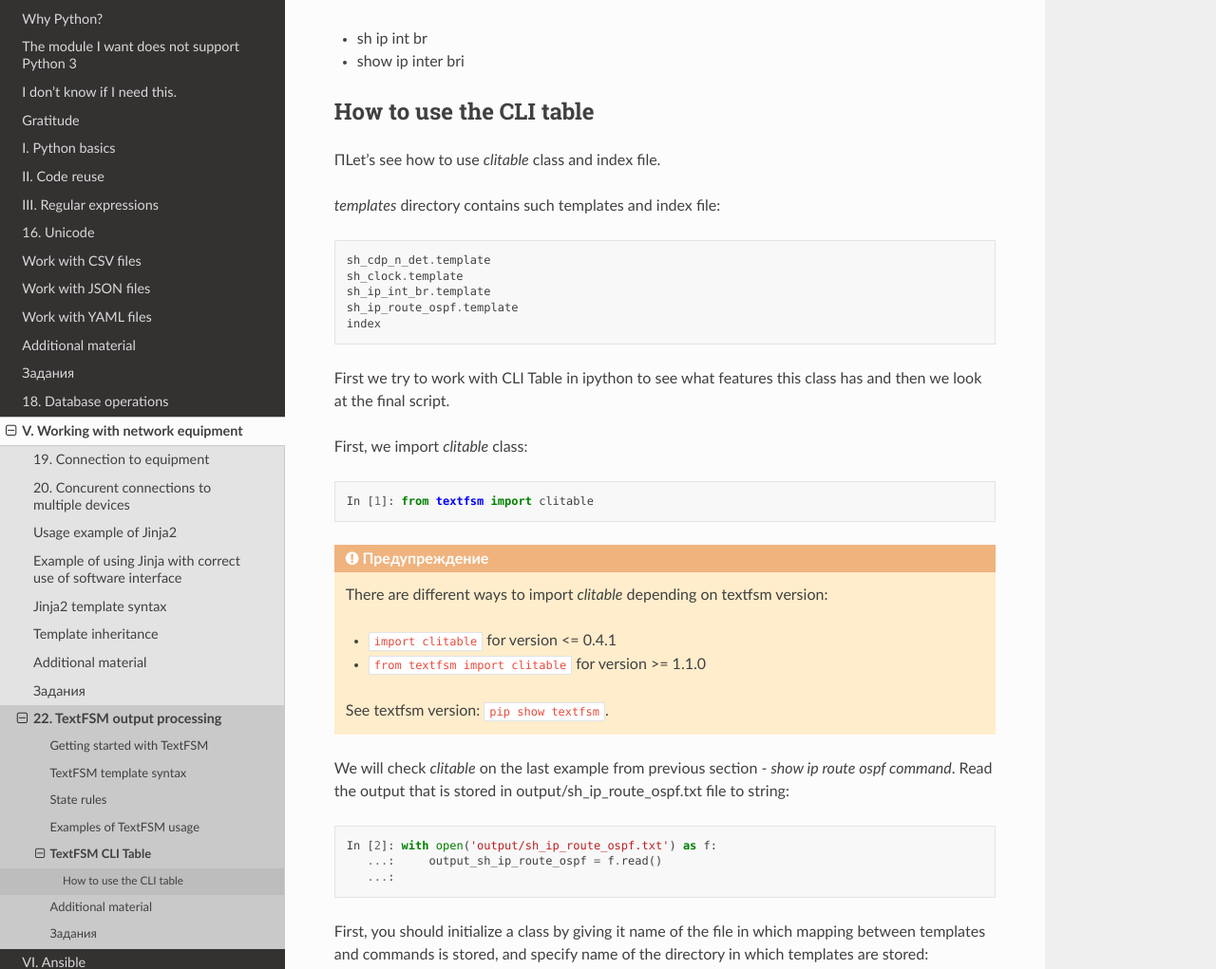
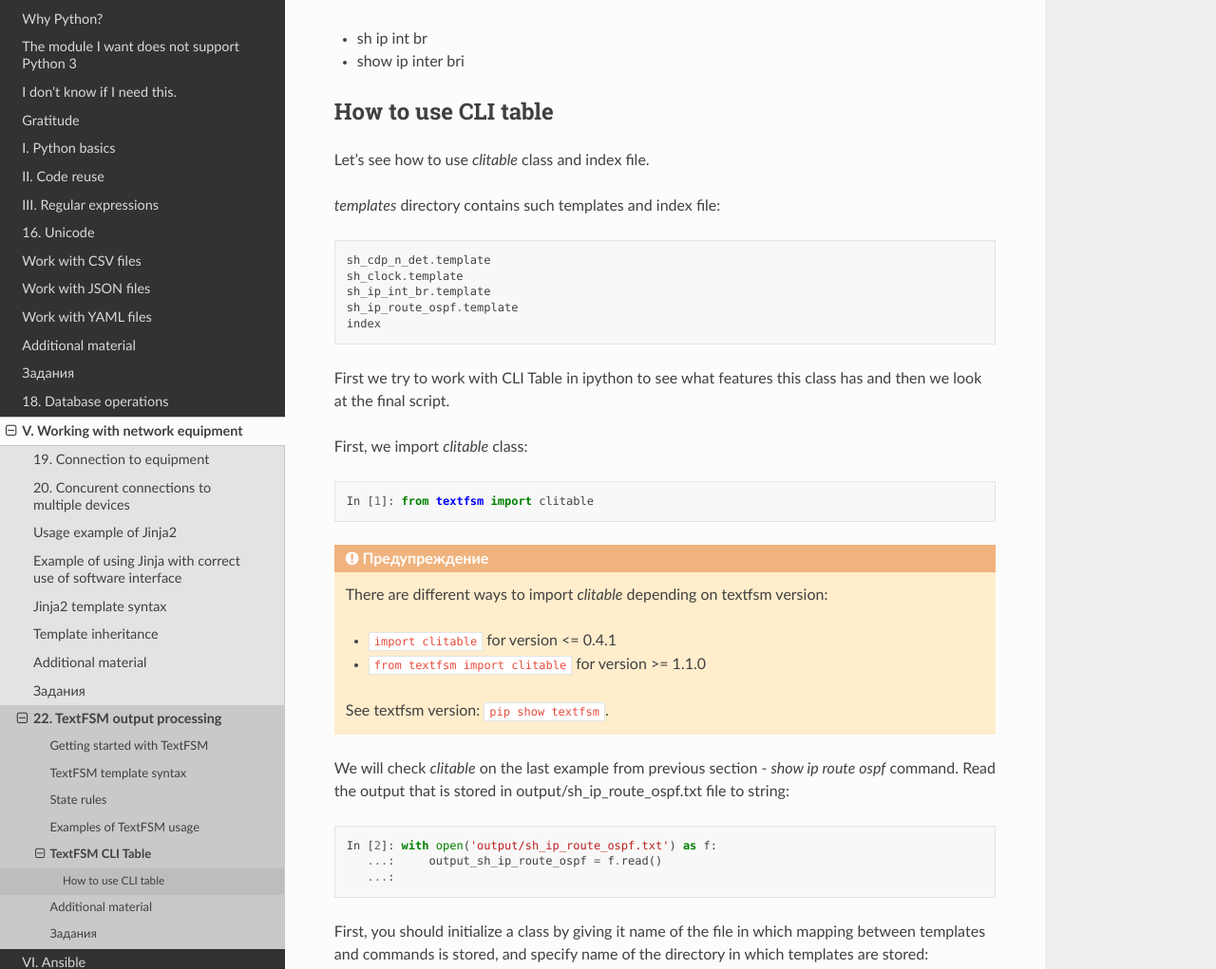
Before and after one commit to Aidar5/nattoeng, a Sphinx documentation site: the page built from docs/source/book/22_textfsm/3_textfsm_clitable.rst, in a window 1280 px wide and 1400 px high, scrolled down 996 px. Shown: the part 159-1180 px from the top of the window at 95% size. Built offline with Sphinx 7.4.7 and the Read the Docs theme 2.0.0, drawn with Linux system fonts in a browser that asks for light colours; pages that are not in the unit, such as notebooks, are missing from menus; some of the changed text lies outside the part shown.

Commit message:
Update 3_textfsm_clitable.rst

```diff
--- a/docs/source/book/22_textfsm/3_textfsm_clitable.rst
+++ b/docs/source/book/22_textfsm/3_textfsm_clitable.rst
@@ -40,10 +40,10 @@ This means that TextFSM will be able to determine which template to use even if
 * sh ip int br
 * show ip inter bri
 
-How to use the CLI table
+How to use CLI table
 ~~~~~~~~~~~~~~~~~~~~~~~~~~
 
-ПLet’s see how to use *clitable* class and index file.
+Let’s see how to use *clitable* class and index file.
 
 *templates* directory contains such templates and index file:
 
@@ -72,7 +72,7 @@ First, we import *clitable* class:
 
     See textfsm version: ``pip show textfsm``.
 
-We will check *clitable* on the last example from previous section - *show ip route ospf command*. Read the output that is stored in output/sh_ip_route_ospf.txt file to string:
+We will check *clitable* on the last example from previous section - *show ip route ospf* command. Read the output that is stored in output/sh_ip_route_ospf.txt file to string:
 
 .. code:: python
 
@@ -194,7 +194,7 @@ Assemble everything into one script (textfsm_clitable.py file):
     for row in data_rows:
         print(row)
 
-In exercises to this section there will be a task to combine described procedure into a function, and task to obtain a list of dictionaries.
+In exercises to this section there will be a task to combine described procedure into a function and task to obtain a list of dictionaries.
 
 The output will be:
 
```
